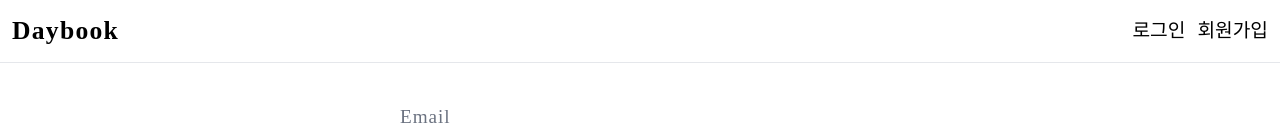
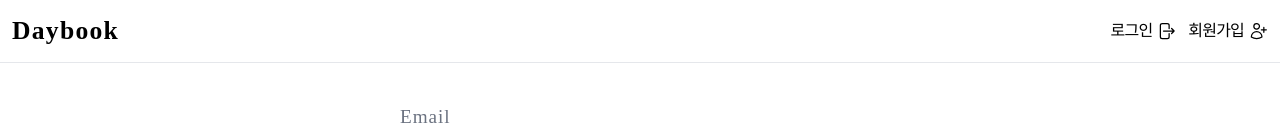
Before and after one commit to code1iners/daybook-frontend-nextjs, a Next.js app: page /auth/sign-in in a window 1280 px wide. Shown: the top 140 px of the page. Built offline with nearby package versions, Linux system fonts and the light colour scheme; a web font is replaced by a local one.

Commit message:
Modified header icons.

```diff
--- a/components/header.tsx
+++ b/components/header.tsx
@@ -70,32 +70,80 @@
 
       <section className="flex justify-between p-3 border-b">
         <h1
-          className="select-none text-lg cursor-pointer font-semibold tracking-wider transition hover:text-indigo-500 hover:scale-110 origin-left"
+          className="select-none text-lg cursor-pointer font-semibold tracking-wider transition hover:text-indigo-500 hover:scale-105 origin-left"
           onClick={onLogoClick}
         >
           Daybook
         </h1>
 
-        <ul className="flex items-center gap-3 capitalize text-sm">
+        <ul className="flex items-center gap-3 capitalize text-xs">
           {isLoggedIn ? (
             <>
-              <li className="cursor-pointer" onClick={onSignOutClick}>
-                로그아웃
+              <li
+                className="cursor-pointer flex items-center gap-1 transition hover:text-indigo-500 hover:scale-105 origin-right"
+                onClick={onSignOutClick}
+                title="로그아웃"
+              >
+                <span className="tracking-tighter">로그아웃</span>
+                <svg
+                  xmlns="http://www.w3.org/2000/svg"
+                  fill="none"
+                  viewBox="0 0 24 24"
+                  strokeWidth={1.5}
+                  stroke="currentColor"
+                  className="w-5 h-5"
+                >
+                  <path
+                    strokeLinecap="round"
+                    strokeLinejoin="round"
+                    d="M15.75 9V5.25A2.25 2.25 0 0013.5 3h-6a2.25 2.25 0 00-2.25 2.25v13.5A2.25 2.25 0 007.5 21h6a2.25 2.25 0 002.25-2.25V15M12 9l-3 3m0 0l3 3m-3-3h12.75"
+                  />
+                </svg>
               </li>
             </>
           ) : (
             <>
               <li
-                className="cursor-pointer transition hover:text-indigo-500 hover:scale-110 origin-right"
+                className="cursor-pointer flex items-center gap-1 transition hover:text-indigo-500 hover:scale-105 origin-right"
                 onClick={() => router.push("/auth/sign-in")}
+                title="로그인"
               >
-                로그인
+                <span className="tracking-tighter">로그인</span>
+                <svg
+                  xmlns="http://www.w3.org/2000/svg"
+                  fill="none"
+                  viewBox="0 0 24 24"
+                  strokeWidth={1.5}
+                  stroke="currentColor"
+                  className="w-5 h-5"
+                >
+                  <path
+                    strokeLinecap="round"
+                    strokeLinejoin="round"
+                    d="M15.75 9V5.25A2.25 2.25 0 0013.5 3h-6a2.25 2.25 0 00-2.25 2.25v13.5A2.25 2.25 0 007.5 21h6a2.25 2.25 0 002.25-2.25V15m3 0l3-3m0 0l-3-3m3 3H9"
+                  />
+                </svg>
               </li>
               <li
-                className="cursor-pointer transition hover:text-indigo-500 hover:scale-110 origin-right"
+                className="cursor-pointer flex items-center gap-1 transition hover:text-indigo-500 hover:scale-105 origin-right"
                 onClick={() => router.push("/auth/sign-up")}
+                title="회원가입"
               >
-                회원가입
+                <span className="tracking-tighter">회원가입</span>
+                <svg
+                  xmlns="http://www.w3.org/2000/svg"
+                  fill="none"
+                  viewBox="0 0 24 24"
+                  strokeWidth={1.5}
+                  stroke="currentColor"
+                  className="w-5 h-5"
+                >
+                  <path
+                    strokeLinecap="round"
+                    strokeLinejoin="round"
+                    d="M19 7.5v3m0 0v3m0-3h3m-3 0h-3m-2.25-4.125a3.375 3.375 0 11-6.75 0 3.375 3.375 0 016.75 0zM4 19.235v-.11a6.375 6.375 0 0112.75 0v.109A12.318 12.318 0 0110.374 21c-2.331 0-4.512-.645-6.374-1.766z"
+                  />
+                </svg>
               </li>
             </>
           )}
--- a/styles/globals.css
+++ b/styles/globals.css
@@ -13,7 +13,7 @@
   }
 
   .error-text {
-    @apply text-red-500 text-sm;
+    @apply text-red-500 text-xs;
   }
 
   .input-label {
```
